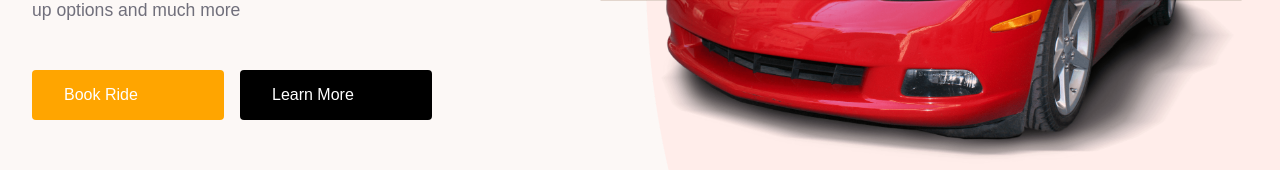
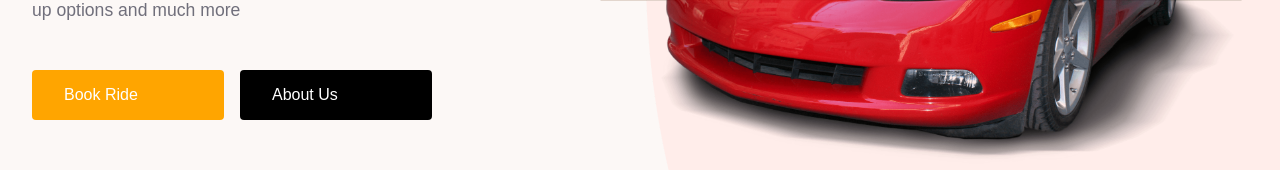
Before and after one commit to KenMain5/Calidrive-Car-Rental, a React (Vite) app: page / in a window 1280 px wide. Shown: the part 415-585 px from the top of the page. Built offline with nearby package versions, Linux system fonts and the light colour scheme.

Commit message:
added descriptive text to improve SEO

```diff
--- a/src/pages/MainPage/HeroSection/HeroSection.jsx
+++ b/src/pages/MainPage/HeroSection/HeroSection.jsx
@@ -17,7 +17,7 @@ function HeroSection() {
                         </p>
                         <div className="hero__content-buttons">
                             <a href="#carReservationContainer" className="button">Book Ride</a>
-                            <Link to="/about" className='button blackbg'>Learn More</Link>
+                            <Link to="/about" className='button blackbg'>About Us</Link>
                         </div>
                     </div>
                     <div className="hero__content-image">
```
